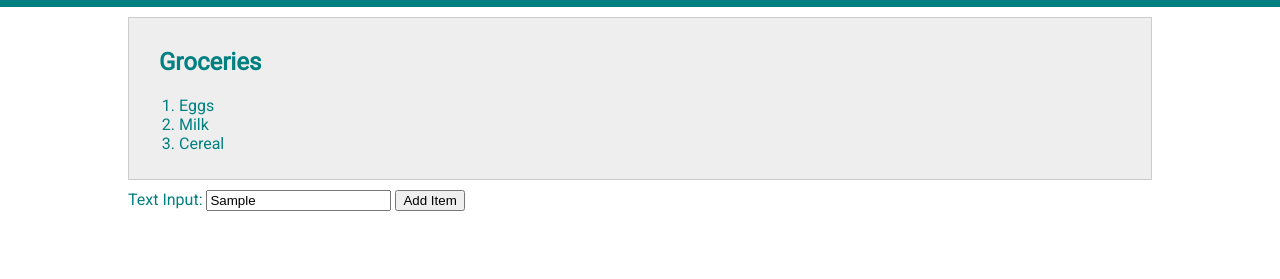
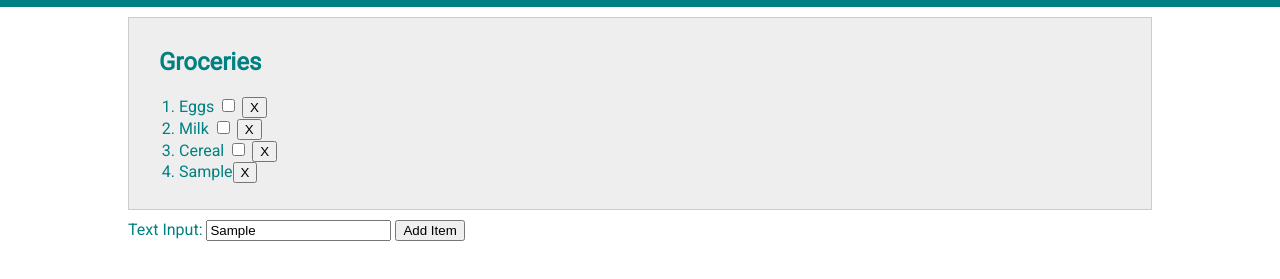
Before and after one commit to meliyang/pui-lab-s22, a plain HTML site: page week4_lab/list.html in a window 1280 px wide. Both pictures are taken after typing "Sample" into the empty fields and a click on the button "Add Item". Shown: the part 77-356 px from the top of the page. Drawn offline with Linux system fonts and the light colour scheme.

Commit message:
Added checkboxes

```diff
--- a/week4_lab/list.html
+++ b/week4_lab/list.html
@@ -22,16 +22,30 @@
     <div id="todo-lists">
         <div class="list">
             <h2 class="list-title">Groceries</h2>
-            <ol>
-                <li>Eggs</li>
-                <li>Milk</li>
-                <li>Cereal</li>
+            <ol id="grocery-list">
+                <li>
+                    <label for="check-eggs">Eggs</label>
+                    <input id="check-eggs" type="checkbox" class="complete-item" onclick="completeListItem(this)">
+                    <button class="delete-item"
+                    onclick="deleteListItem(this.parentNode)">X</button>
+                </li>
+                <li>
+                    <label for="check-milk">Milk</label>
+                    <input id="check-milk" type="checkbox" class="complete-item" onclick="completeListItem(this)">
+                    <button class="delete-item"
+                    onclick="deleteListItem(this.parentNode)">X</button>
+                </li>
+                <li>
+                    <label for="check-cereal">Cereal</label>
+                    <input id="check-cereal" type="checkbox" class="complete-item" onclick="completeListItem(this)">
+                    <button class="delete-item"
+                    onclick="deleteListItem(this.parentNode)">X</button></li>
             </ol>
 
         </div>
         <label for="text_input">Text Input:</label>
         <input id="text_input" type="text"></input>
-    <button>Add Item</button>
+    <button onclick="addListItem()">Add Item</button>
     </div>
 
 
--- a/week4_lab/main.js
+++ b/week4_lab/main.js
@@ -2,3 +2,32 @@ function addNewList() {
     alert('hello world alert!');
     console.log('hello world console');
 }
+
+function addListItem() {
+    console.log('hello world');
+    let list = document.getElementById("grocery-list");
+    let itemInput = document.getElementById("text_input");
+    let newItem = document.createElement("li");
+    newItem.appendChild(document.createTextNode(itemInput.value));
+    let newDelete = document.createElement("button");
+    newDelete.appendChild(document.createTextNode('X'));
+    // newDelete.className = "delete-item";
+    // newDelete.onclick = deleteListItem();
+    newItem.appendChild(newDelete);
+    list.appendChild(newItem);
+}
+
+function deleteListItem(item) {
+// remove li element (item) from ol element (item.parentNode)
+        item.parentNode.removeChild(item);
+}
+
+function completeListItem(item) {
+    if (item.checked) { // true if the input checkbox is checked
+        item.parentNode.style.textDecoration = "line-through";
+        // in css, this would be: "text-decoration: line-through"
+    } else {
+        item.parentNode.style.textDecoration = "none";
+        // in css, this would be: "text-decoration: none"
+    }
+}
```
